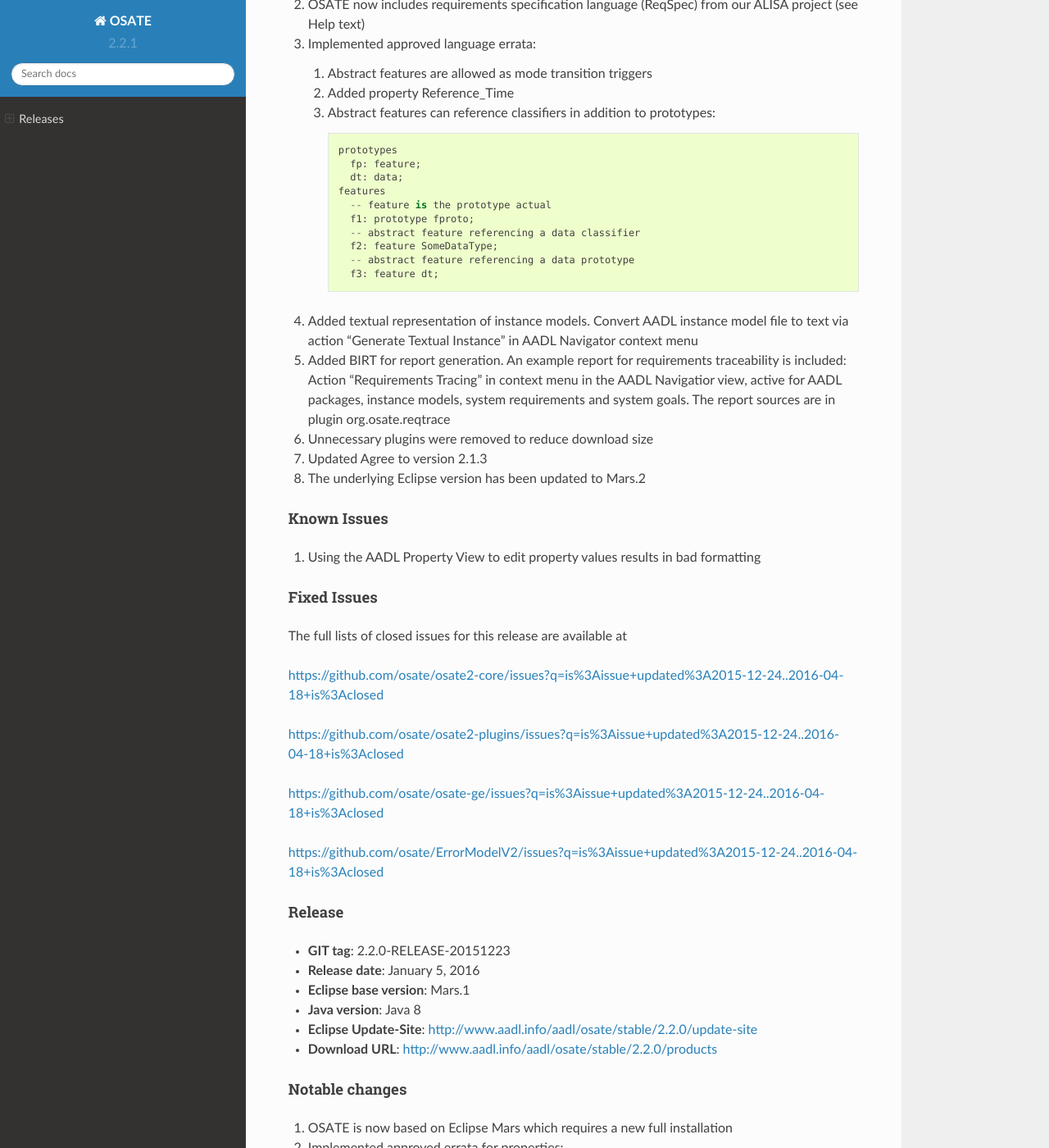
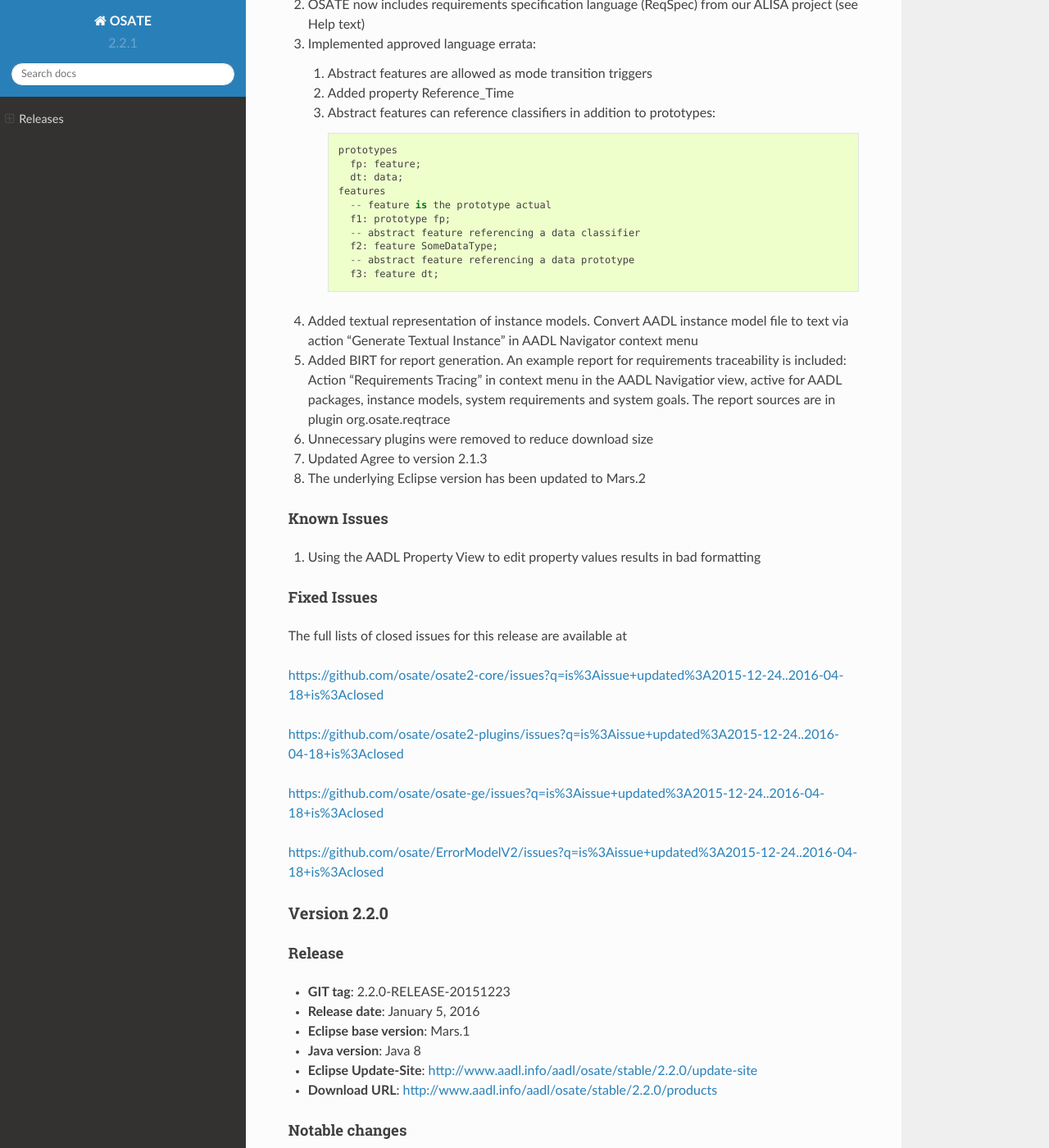
Before and after one commit to osate/website, a Sphinx documentation site: the page built from source/osate-releases.md, in a window 1280 px wide and 1400 px high, scrolled down 840 px. Shown: the whole window at 82% size. Built offline with Sphinx 7.4.7 and the Read the Docs theme 2.0.0, drawn with Linux system fonts in a browser that asks for light colours.

Commit message:
minor fixes

```diff
--- a/source/osate-releases.md
+++ b/source/osate-releases.md
@@ -41,7 +41,7 @@
 			  dt: data;
 			features
 			  -- feature is the prototype actual
-			  f1: prototype fproto;
+			  f1: prototype fp;
 			  -- abstract feature referencing a data classifier
 			  f2: feature SomeDataType;
 			  -- abstract feature referencing a data prototype
@@ -75,6 +75,8 @@
 <https://github.com/osate/osate-ge/issues?q=is%3Aissue+updated%3A2015-12-24..2016-04-18+is%3Aclosed>
 
 <https://github.com/osate/ErrorModelV2/issues?q=is%3Aissue+updated%3A2015-12-24..2016-04-18+is%3Aclosed>
+
+### Version 2.2.0
 
 #### Release
 
```
